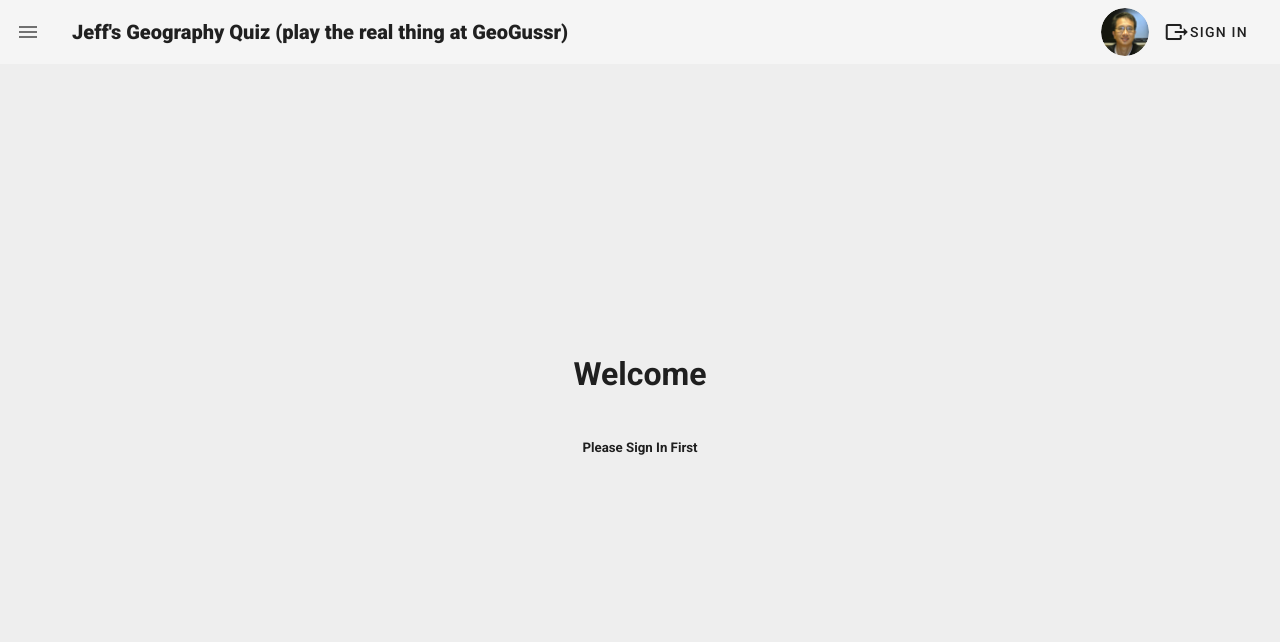
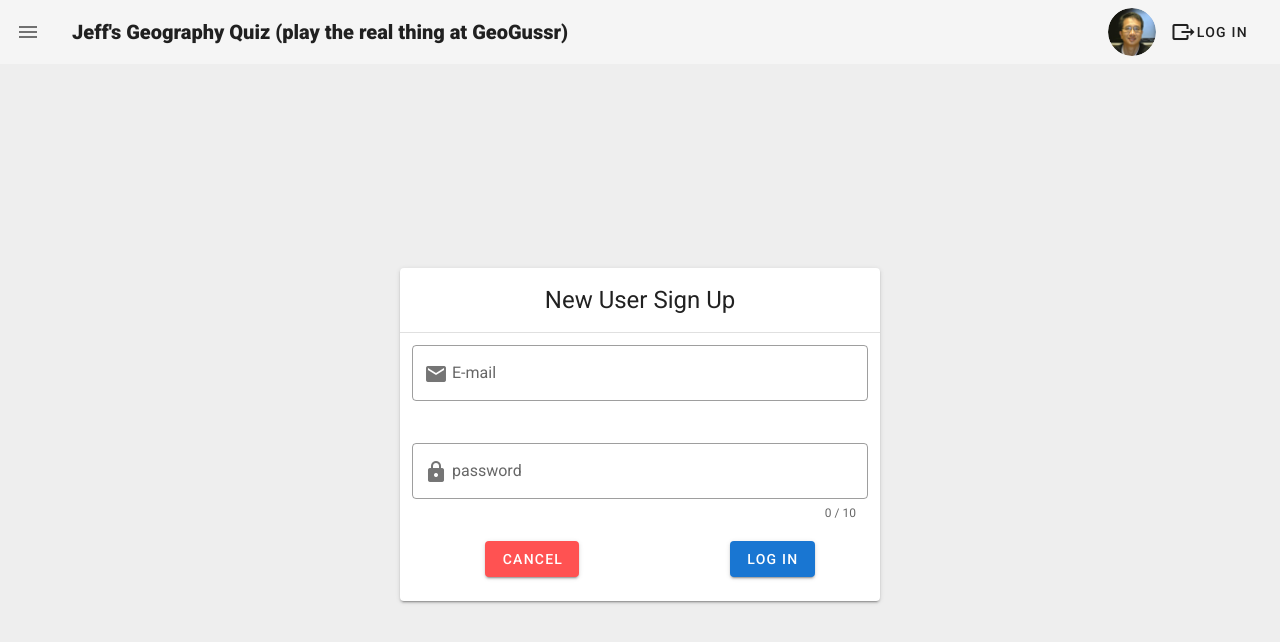
Before and after one commit to jsuofga/maps-location-game, a Vue app: page /#/ in a window 1280 px wide. Shown: the top 642 px of the page. Built offline with nearby package versions, Linux system fonts and the light colour scheme.

Commit message:
add logIn , signUp components

```diff
--- /dev/null
+++ b/src/components/LogIn.vue
@@ -0,0 +1,117 @@
+<template>
+
+    <div class = "log-in">
+        <v-card width="480" class='mt-5'>
+          <v-card-title class="headline justify-center">
+            Welcome
+          </v-card-title>
+            <v-card-text class="d-flex justify-center ">Log In</v-card-text>
+          <v-divider></v-divider>
+          <v-form
+            ref="form"
+
+            lazy-validation
+          >
+          <v-text-field
+            v-model="email"
+            :rules="emailRules"
+            prepend-inner-icon="mdi-email"
+            label="E-mail"
+            required
+            outlined
+            class = "ma-3"
+          ></v-text-field>
+
+          <v-text-field
+            v-model="password"
+            :counter="10"
+            :rules="nameRules"
+            prepend-inner-icon="mdi-lock"
+            label="password"
+            required
+            outlined
+            class = "ma-3"
+          ></v-text-field>
+
+           <div class="d-flex justify-space-around ">
+            <v-btn
+              color="error"
+              class="ml-5 justify-center"
+              @click="cancel"
+            >
+              Cancel
+            </v-btn>
+
+            <v-btn
+              color="primary"
+               class="ml-5 justify-center"
+              @click="login"
+            >
+              Log In
+            </v-btn>
+           </div>
+
+        </v-form>
+        <br>
+
+        <v-card-text class="d-flex justify-center ">No Account?  <strong @click = "gotoSignUp" id ="sign-up" class="mx-3"> Sign Up Here</strong></v-card-text>
+
+  </v-card>
+
+    </div>
+
+
+
+</template>
+
+<script>
+export default {
+
+  data: () => ({
+
+      email: '',
+      emailRules: [
+        v => !!v || 'E-mail is required',
+        v => /.+@.+\..+/.test(v) || 'E-mail must be valid',
+        ],
+      password: '',
+      nameRules: [
+        v => !!v || 'Name is required',
+        v => (v && v.length <= 10) || 'Name must be less than 10 characters',
+        ],
+    }),
+
+methods:{
+
+   login(){
+     console.log('email is',this.email)
+     console.log('username is',this.username)
+
+   },
+   cancel(){
+      this.$router.push({name:'Welcome'})
+   },
+   gotoSignUp(){
+     this.$router.push({name:'SignUp'})
+   }
+
+}
+
+}
+</script>
+
+<style>
+.log-in{
+    display : flex;
+    flex-direction: column;
+    justify-content: center;
+    align-items: center;
+    height:80vh;
+
+}#sign-up{
+  cursor:pointer;
+  color:magenta;
+  text-decoration:underline;
+}
+
+</style>
--- a/src/components/Navbar.vue
+++ b/src/components/Navbar.vue
@@ -12,21 +12,8 @@
             >
             </v-avatar>
 
-            <!-- <v-menu offset-y>
-                <template v-slot:activator="{ on, attrs }">
-                    <v-btn  depressed v-bind="attrs" v-on="on">
-                        <v-icon>mdi-chevron-down</v-icon>Menu
-                    </v-btn>
-                </template>
-                <v-list>
-                    <v-list-item v-for="(item, index) in items" :key="index" router-link :to= "item.link">
-                        <v-list-item-title >{{ item.title }}</v-list-item-title>
-                    </v-list-item>
-                </v-list>
-            </v-menu> -->
-
-            <v-btn depressed text >
-                <v-icon class = "left">mdi-export</v-icon>sign in
+            <v-btn depressed text @click= "gotoLogIn" >
+                <v-icon  class = "left">mdi-export</v-icon>log in
             </v-btn>
 
 
@@ -50,8 +37,9 @@ export default {
 
     }),
     methods: {
-        test: function() {
-            this.dialog = true
+        gotoLogIn: function() {
+            this.$router.push({name:'LogIn'})
+
         },
     }
 
--- /dev/null
+++ b/src/components/SignUp.vue
@@ -0,0 +1,109 @@
+<template>
+
+    <div class = "sign-up">
+        <v-card width="480" class='mt-5'>
+          <v-card-title class="headline justify-center">
+            New User Sign Up
+          </v-card-title>
+            <!-- <v-card-text class="d-flex justify-center ">Sign Up</v-card-text> -->
+          <v-divider></v-divider>
+          <v-form
+            ref="form"
+
+            lazy-validation
+          >
+          <v-text-field
+            v-model="email"
+            :rules="emailRules"
+            prepend-inner-icon="mdi-email"
+            label="E-mail"
+            required
+            outlined
+            class = "ma-3"
+          ></v-text-field>
+
+          <v-text-field
+            v-model="password"
+            :counter="10"
+            :rules="nameRules"
+            prepend-inner-icon="mdi-lock"
+            label="password"
+            required
+            outlined
+            class = "ma-3"
+          ></v-text-field>
+
+           <div class="d-flex justify-space-around ">
+            <v-btn
+              color="error"
+              class="ml-5 justify-center"
+              @click="cancel"
+            >
+              Cancel
+            </v-btn>
+
+            <v-btn
+              color="primary"
+               class="ml-5 justify-center"
+              @click="login"
+            >
+              Log In
+            </v-btn>
+           </div>
+
+        </v-form>
+        <br>
+
+  </v-card>
+
+    </div>
+
+
+
+</template>
+
+<script>
+export default {
+
+  data: () => ({
+
+      email: '',
+      emailRules: [
+        v => !!v || 'E-mail is required',
+        v => /.+@.+\..+/.test(v) || 'E-mail must be valid',
+        ],
+      password: '',
+      nameRules: [
+        v => !!v || 'Name is required',
+        v => (v && v.length <= 10) || 'Name must be less than 10 characters',
+        ],
+    }),
+
+methods:{
+
+   login(){
+     console.log('email is',this.email)
+     console.log('username is',this.username)
+
+   },
+   cancel(){
+      this.$router.push({name:'Welcome'})
+   },
+
+
+}
+
+}
+</script>
+
+<style>
+.sign-up{
+    display : flex;
+    flex-direction: column;
+    justify-content: center;
+    align-items: center;
+    height:80vh;
+
+}
+
+</style>
--- a/src/router/index.js
+++ b/src/router/index.js
@@ -3,6 +3,7 @@ import VueRouter from 'vue-router'
 import Play from '../views/Play.vue'
 import Gameover from '../views/Gameover.vue'
 import Welcome from '../views/Welcome.vue'
+
 
 Vue.use(VueRouter)
 
@@ -23,6 +24,7 @@ const routes = [
     component: Play
   },
 
+
 ]
 
 const router = new VueRouter({
--- a/src/views/Welcome.vue
+++ b/src/views/Welcome.vue
@@ -1,24 +1,37 @@
 <template>
   <div class="welcome d-flex flex-column justify-center align-center">
-      <h1 class = "mb-10">Welcome</h1>
-      <h5 class = "mb-10">Please Sign In First</h5>
+
+      <div v-if= "showSignUp">
+         <SignUp/>
+      </div>
+       <div v-else>
+         <LogIn/>
+       </div>
+
 
   </div>
 </template>
 
 <script>
   import Gameover from '@/views/Welcome'
+  import SignUp from '@/components/SignUp'
+  import LogIn from '@/components/LogIn'
 
   export default {
     name: 'Welcome',
 
     components: {
       Gameover,
+      SignUp,
+      LogIn
+
 
     },
     props:[],
 
     data: () => ({
+
+      showSignUp:true
 
     }),
     methods: {
```
Also changed, not shown: src/firebase/config.js (added, +19 -0 lines).
